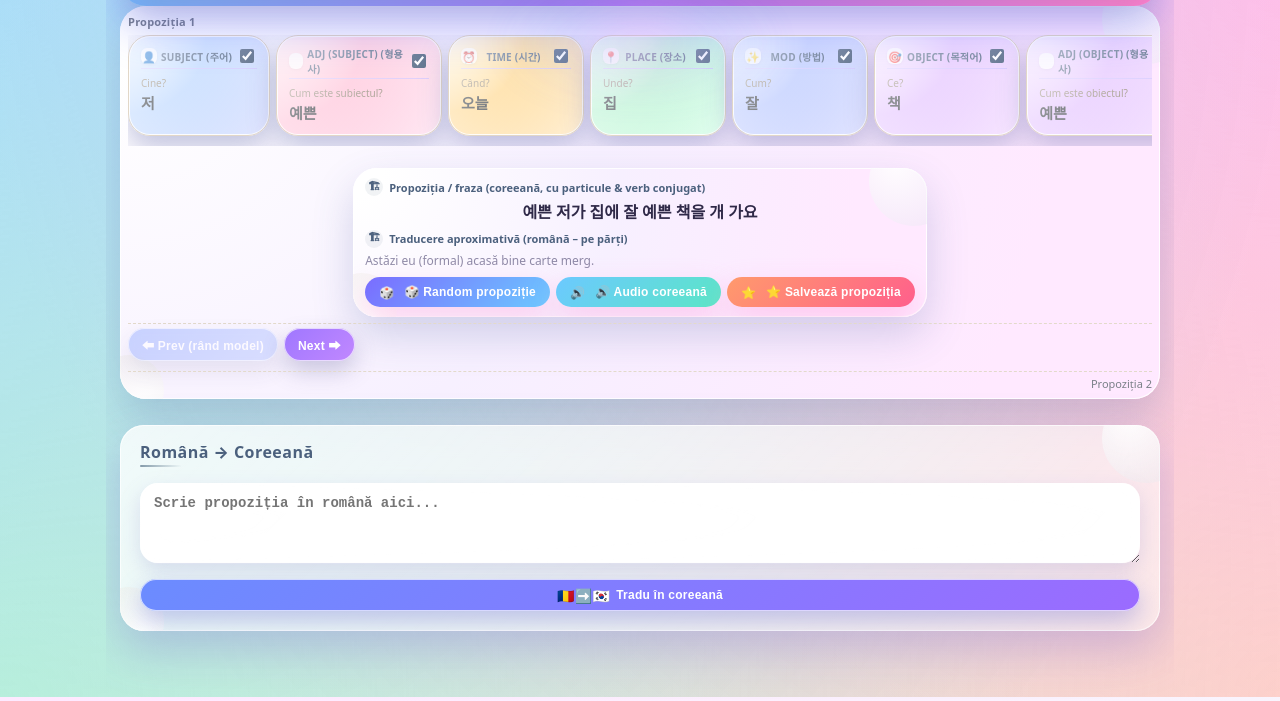
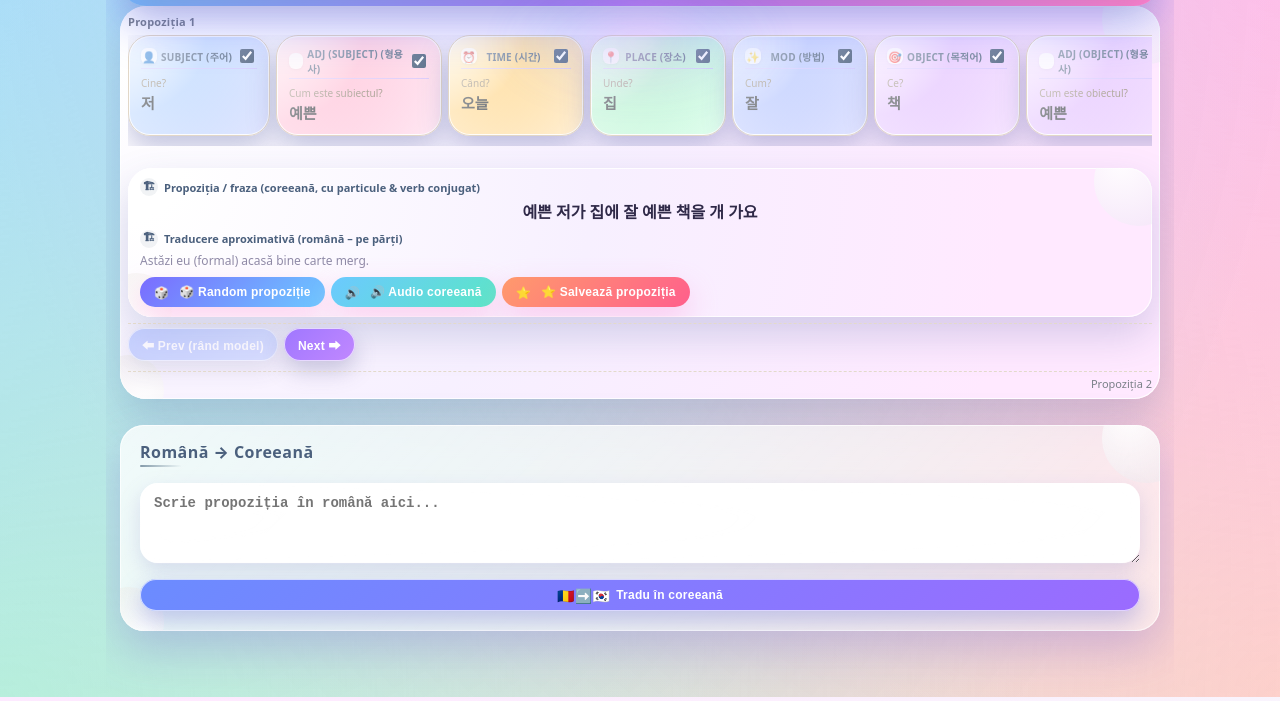
Before and after one commit to raluca-korean/Raluca-Korean-app, a plain HTML site: page builder.html in a window 1280 px wide. Shown: the part 103-804 px from the top of the page. Drawn offline with Linux system fonts and the light colour scheme.

Commit message:
Update builder.html

```diff
--- a/builder.html
+++ b/builder.html
@@ -112,10 +112,8 @@ Bb9
     .page-indicator{font-size:11px;color:var(--text-soft);}
     .legend{font-size:10px;color:var(--text-soft);text-align:center;padding:2px 4px 0;}
     .hidden{display:none !important;}
-
-   .preview-card{
-  margin: 6px auto 0 auto;   /* centrează */
-  max-width: 900px;          /* limitează lățimea */
+.preview-card{
+  margin-top: 6px;
   padding: 8px;
   border-radius: 12px;
   background: #f9f7ff;
@@ -124,6 +122,7 @@ Bb9
   flex-direction: column;
   gap: 4px;
 }
+
     .preview-title{
       font-size:11px;font-weight:600;color:var(--accent-strong);
       display:flex;justify-content:space-between;align-items:center;
```
